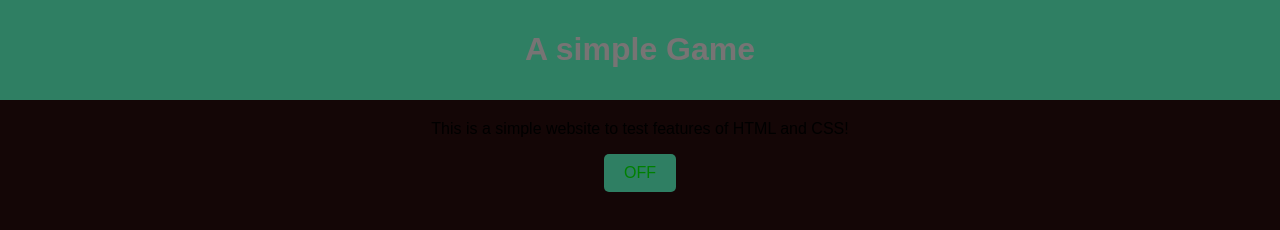
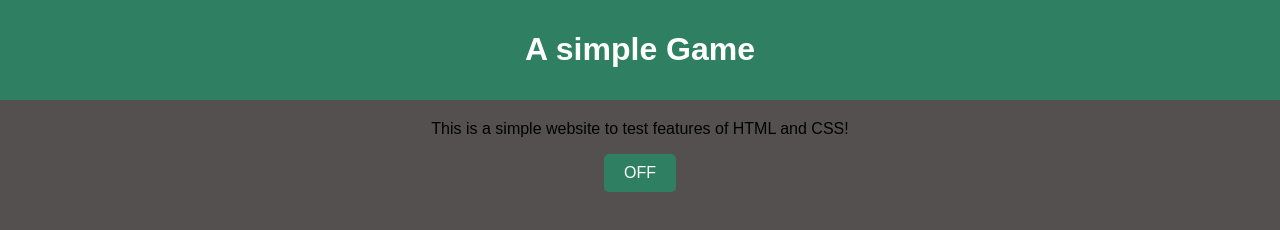
Before and after one commit to DillonMcDermott/languages-dmmcdermott, a plain HTML site: page docs/index.html in a window 1280 px wide. Drawn offline with Linux system fonts and the light colour scheme.

Commit message:
adjusted colors

```diff
--- a/docs/style.css
+++ b/docs/style.css
@@ -1,6 +1,6 @@
 body {
     font-family: Arial, sans-serif;
-    background-color: #140606;
+    background-color: rgb(85, 80, 80);
     margin: 0;
     padding: 0;
     text-align: center;
@@ -8,7 +8,7 @@ body {
 
 header {
     background-color: #2f7f63;
-    color: rgb(119, 116, 116);
+    color: white;
     padding: 10px 0;
 }
 
@@ -19,7 +19,7 @@ section {
 button {
     padding: 10px 20px;
     font-size: 16px;
-    color: green;
+    color: white;
     background-color: #2f7f63;
     border: none;
     cursor: pointer;
```
